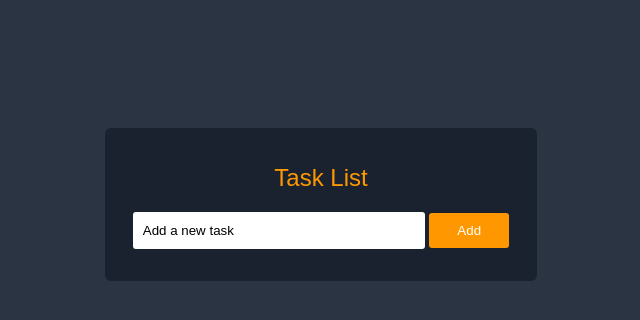
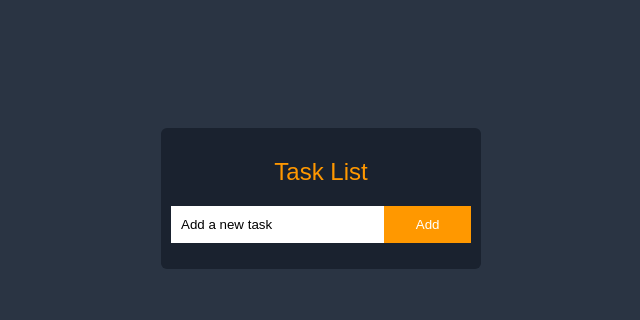
Before and after one commit to dev-viniSilva/Task-List, a plain HTML site: page index.html in a window 1280 px wide. Shown: the whole page, without its empty margins (319-959 px from the left). Drawn offline with Linux system fonts and the light colour scheme.

Commit message:
2nd commit

```diff
--- a/index.html
+++ b/index.html
@@ -11,7 +11,7 @@
     <div class="task">
         <h2 class="h2-name">Task List</h2>
         <ul class="list">
-            <div>
+            <div class="top-section">
              <input type="text" class="input" placeholder="Add a new task">
              <button class="bt-add">Add</button>
             </div>
--- a/style.css
+++ b/style.css
@@ -25,11 +25,16 @@ body {
     border-radius: 6px;
     background-color: var(--bg-color);
     width: 100%;
-    max-width: 400px;
+    max-width: 300px;
     margin: 0 auto;
-    padding: 1em;
+    padding: 10px;
     text-align: center;
     margin-top: 8em;
+}
+
+.top-section {
+    text-align: start;
+    display: flex;
 }
 
 .h2-name {
@@ -43,7 +48,6 @@ body {
     border: none;
     width: 70%;
     height: 35px;
-    border-radius: 3px;
     color: var(--task-item-bg);
     padding-left: 10px;
 }
@@ -56,9 +60,8 @@ body {
     background-color: var(--accent-orange);
     color: var(--text-color);
     border: none;
-    border-radius: 3px;
-    width: 20%;
-    height: 35px;
+    width: 30%;
+    height: 37px;
 }
 
 .list {
@@ -66,6 +69,7 @@ body {
     display: flex;
     flex-direction: column;
     gap: 10px;
+
 }
 
 .list-item {
@@ -74,9 +78,11 @@ body {
     color: var(--text-color);
     font-size: 10px;
     border-radius: 3px;
+    text-align: center;
     justify-content: space-between;
     background-color: #2a3443;
     padding-left: 10px;
+    width: 97%;
 }
 
 .task-name {
```
